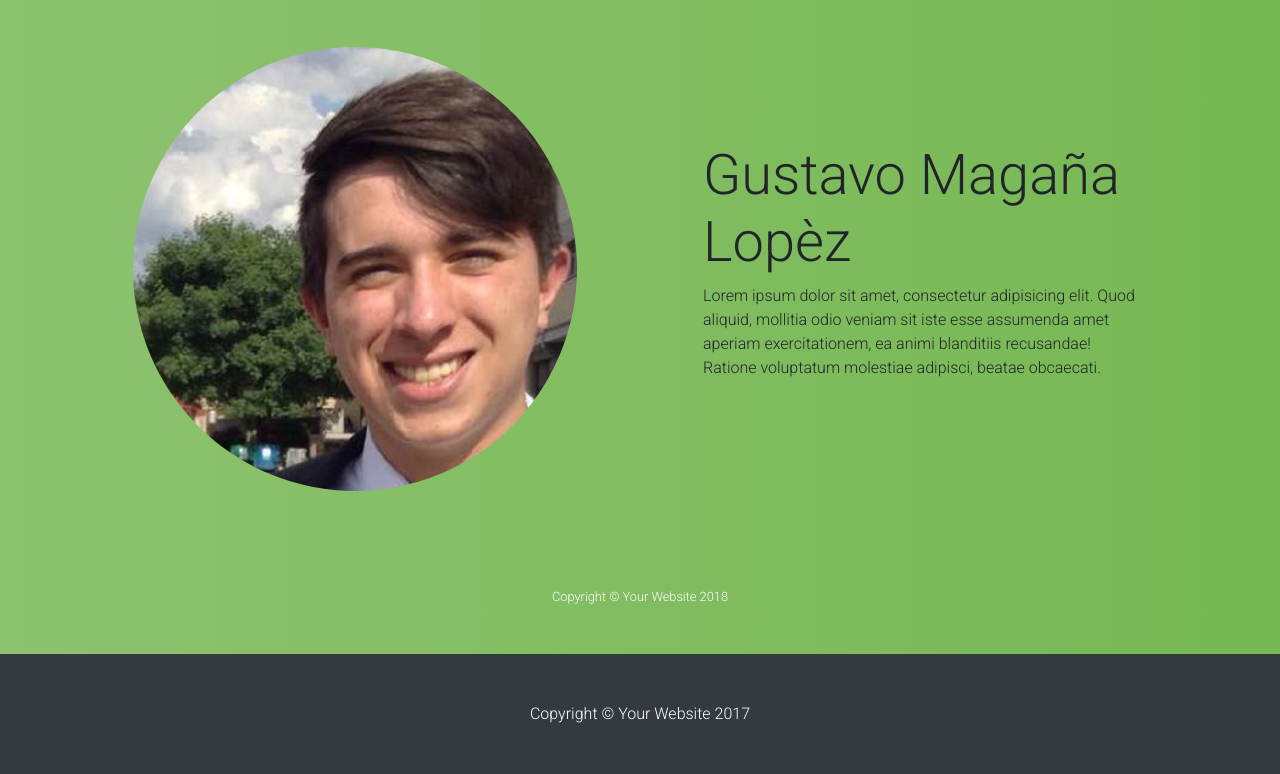
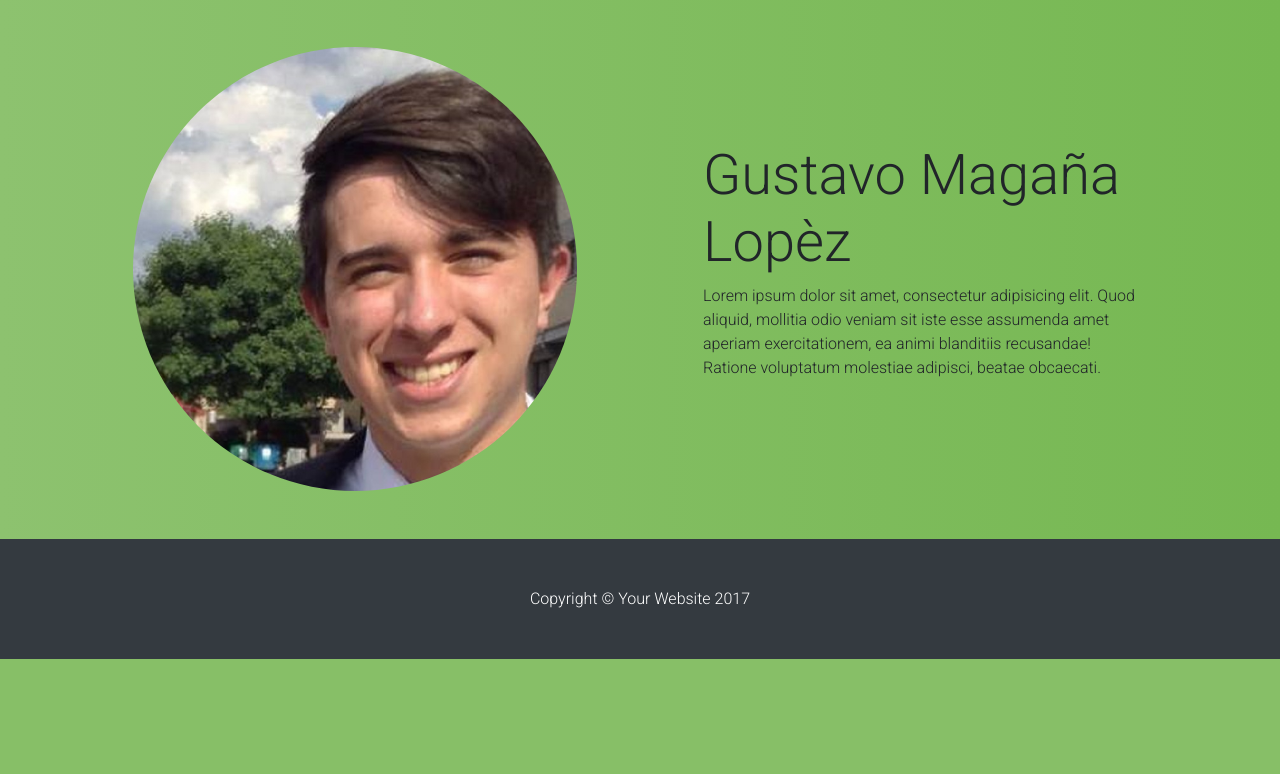
Before and after one commit to ThomasGuily/database, a PHP site: page /notreentreprise.php in a window 1280 px wide. Shown: the part 1676-2450 px from the top of the page. After the commit the page ends 2335 px from the top, so only its background shows below. Run offline with PHP 8.4, Linux system fonts and the light colour scheme.

Commit message:
Debug footer notreentreprise.php

```diff
--- a/mathis/notreentreprise.php
+++ b/mathis/notreentreprise.php
@@ -86,16 +86,6 @@
     </section>
 
 
-    <!-- Footer -->
-    <footer class="py-5 bg-black">
-        <div class="container">
-            <p class="m-0 text-center text-white small">Copyright &copy; Your Website 2018</p>
-        </div>
-        <!-- /.container -->
-    </footer>
 
-    <!-- Bootstrap core JavaScript -->
-    <script src="vendor/jquery/jquery.min.js"></script>
-    <script src="vendor/bootstrap/js/bootstrap.bundle.min.js"></script>
 
  <?php require 'footer.php'; ?>
```
